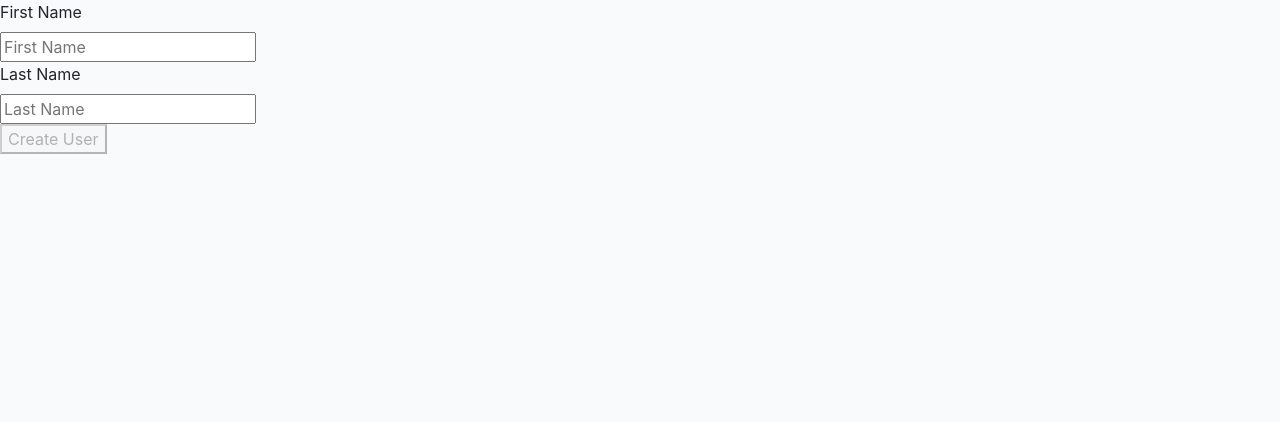
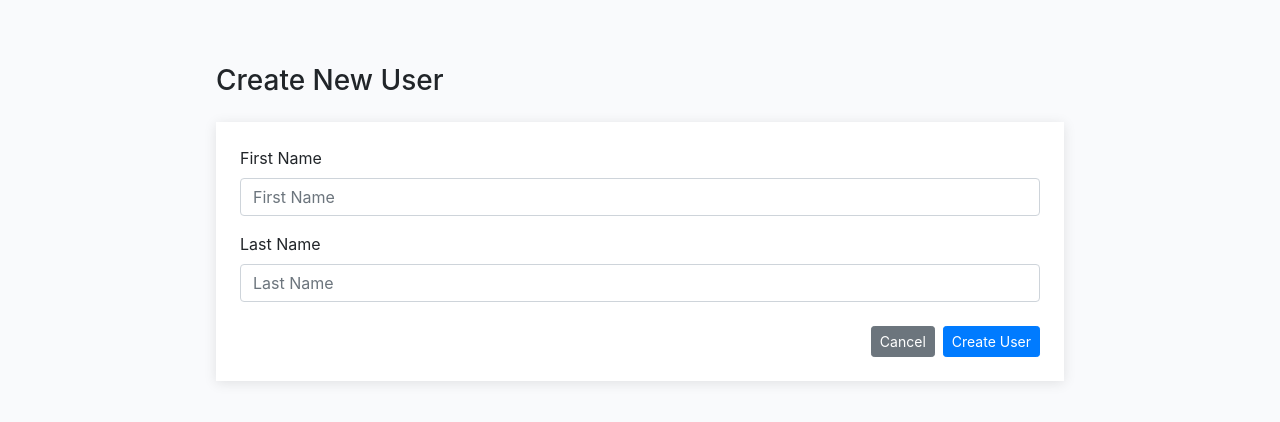
Before and after one commit to mumer271992/users-list, a React (Create React App) app: page /new in a window 1280 px wide. Shown: the top 422 px of the page. Built offline with nearby package versions, Linux system fonts and the light colour scheme.

Commit message:
Create or edit user pages design updated and loaders position updated

```diff
--- a/src/App.scss
+++ b/src/App.scss
@@ -7,8 +7,15 @@ body {
 .App {
   .page {
     padding: 4rem 1rem;
+    h3 {
+      margin-bottom: 0;
+    }
   }
   .custom-card {
+    background-color: $white;
     box-shadow: 0 2px 12px 0 rgba(0, 0, 0, 0.1);
   }
+  .error {
+    color: crimson;
+  }
 }
--- a/src/components/UsersList/UsersList.scss
+++ b/src/components/UsersList/UsersList.scss
@@ -12,6 +12,8 @@
     padding: 0.5rem 0;
     border-bottom: 1px solid $border-color;
     > div {
+      // TODO: text overflow should be eclipses
+      word-break: break-all;
       flex: 1;
       padding: 0 1rem;
     }
--- a/src/pages/Users/Create/Create.js
+++ b/src/pages/Users/Create/Create.js
@@ -5,8 +5,9 @@ import PropTypes from 'prop-types';
 import { useHistory, useParams } from 'react-router-dom';
 
 import './Create.scss';
+import Loader from '../../../components/Loader/Loader';
 
-const Create = ({ list, create, update }) => {
+const Create = ({ list, create, update, loading }) => {
   const history = useHistory();
   const { userId } = useParams();
 
@@ -41,7 +42,7 @@ const Create = ({ list, create, update }) => {
     return (
       <div>
         {inputField}
-        <span>
+        <span className="error">
           {errors && errors[key] && errors[key][0]
             ? `${key} ${errors[key][0]}`
             : ''}
@@ -64,12 +65,16 @@ const Create = ({ list, create, update }) => {
   }, [list, userId]);
 
   return (
-    <div className="create-user">
+    <div className="container page create-user">
+      <h3>{`${user && user.id ? 'Update' : 'Create New'}`} User</h3>
+      <div className="custom-card mt-4 position-relative">
         <form onSubmit={handleSubmit}>
-        <div>
+          {loading && <Loader />}
+          <div className="form-group">
             <label>First Name</label>
             {mapInputFieldWithError(
               <input
+                className="form-control"
                 data-test="first_name"
                 placeholder="First Name"
                 value={user.first_name}
@@ -83,6 +88,7 @@ const Create = ({ list, create, update }) => {
             <label>Last Name</label>
             {mapInputFieldWithError(
               <input
+                className="form-control"
                 data-test="last_name"
                 placeholder="Last Name"
                 name="last_name"
@@ -92,14 +98,25 @@ const Create = ({ list, create, update }) => {
               'last_name'
             )}
           </div>
+          <div className="text-right mt-4">
             <button
+              className="btn btn-secondary btn-sm mr-2"
+              onClick={onSuccess}
+            >
+              Cancel
+            </button>
+            {/* TODO: Submit button should be disabled until values are filled */}
+            <button
+              className="btn btn-primary btn-sm"
               data-test="action-btn"
               type="submit"
-          disabled={!user.first_name || !user.last_name}
+              // disabled={!user.first_name || !user.last_name}
             >
               {`${user && user.id ? 'Update' : 'Create'}`} User
             </button>
+          </div>
         </form>
+      </div>
     </div>
   );
 };
@@ -107,13 +124,15 @@ const Create = ({ list, create, update }) => {
 Create.propTypes = {
   list: PropTypes.arrayOf(PropTypes.any),
   create: PropTypes.func,
-  update: PropTypes.func
+  update: PropTypes.func,
+  loading: PropTypes.bool
 };
 
 Create.defaultProps = {
   list: [],
   create: () => {},
-  update: () => {}
+  update: () => {},
+  loading: false
 };
 
 export default Create;
--- a/src/pages/Users/Create/Create.scss
+++ b/src/pages/Users/Create/Create.scss
@@ -1,2 +1,6 @@
 .create-user {
+  max-width: 880px;
+  form {
+    padding: 1.5rem;
+  }
 }
--- a/src/pages/Users/List/List.js
+++ b/src/pages/Users/List/List.js
@@ -67,7 +67,6 @@ const List = ({ list, loading, fetchUsers, update }) => {
 
   return (
     <div className="container page users-list-page">
-      {loading && <Loader />}
       <div className="d-flex justify-content-between align-items-center mb-4">
         <h3>UsersList</h3>
         <button
@@ -77,11 +76,14 @@ const List = ({ list, loading, fetchUsers, update }) => {
           Add New User
         </button>
       </div>
-      <UsersList
-        list={state.users}
-        updateStatus={updateStatus}
-        onEdit={editUser}
-      />
+      <div className="position-relative">
+        {loading && <Loader />}
+        <UsersList
+          list={state.users}
+          updateStatus={updateStatus}
+          onEdit={editUser}
+        />
+      </div>
       {list && list.length && (
         <div className="mt-4 d-flex justify-content-between align-items-center">
           <button
```
Lines whose indentation alone changed are shown as unchanged.
